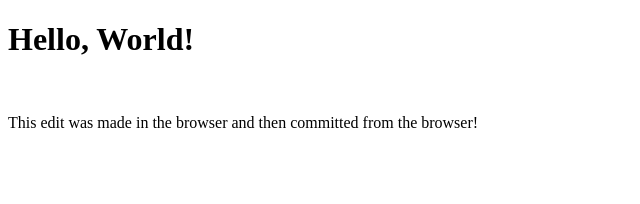
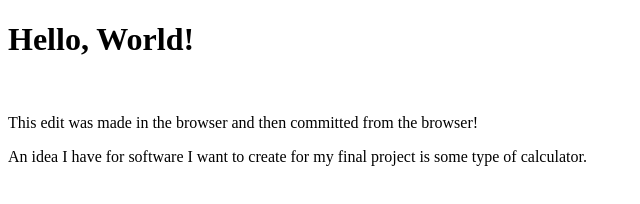
Before and after one commit to UEMxMDE/CS3338-first-project, a plain HTML site: page index.html in a window 1280 px wide. Shown: the whole page, without its empty margins (0-640 px from the left). Drawn offline with Linux system fonts and the light colour scheme.

Commit message:
Added final project idea to index.html

```diff
--- a/index.html
+++ b/index.html
@@ -9,5 +9,6 @@
     <h1>Hello, World!</h1>
     <br />
     <p>This edit was made in the browser and then committed from the browser!</p>
+	<p>An idea I have for software I want to create for my final project is some type of calculator.</p>
 </body>
 </html>
```
